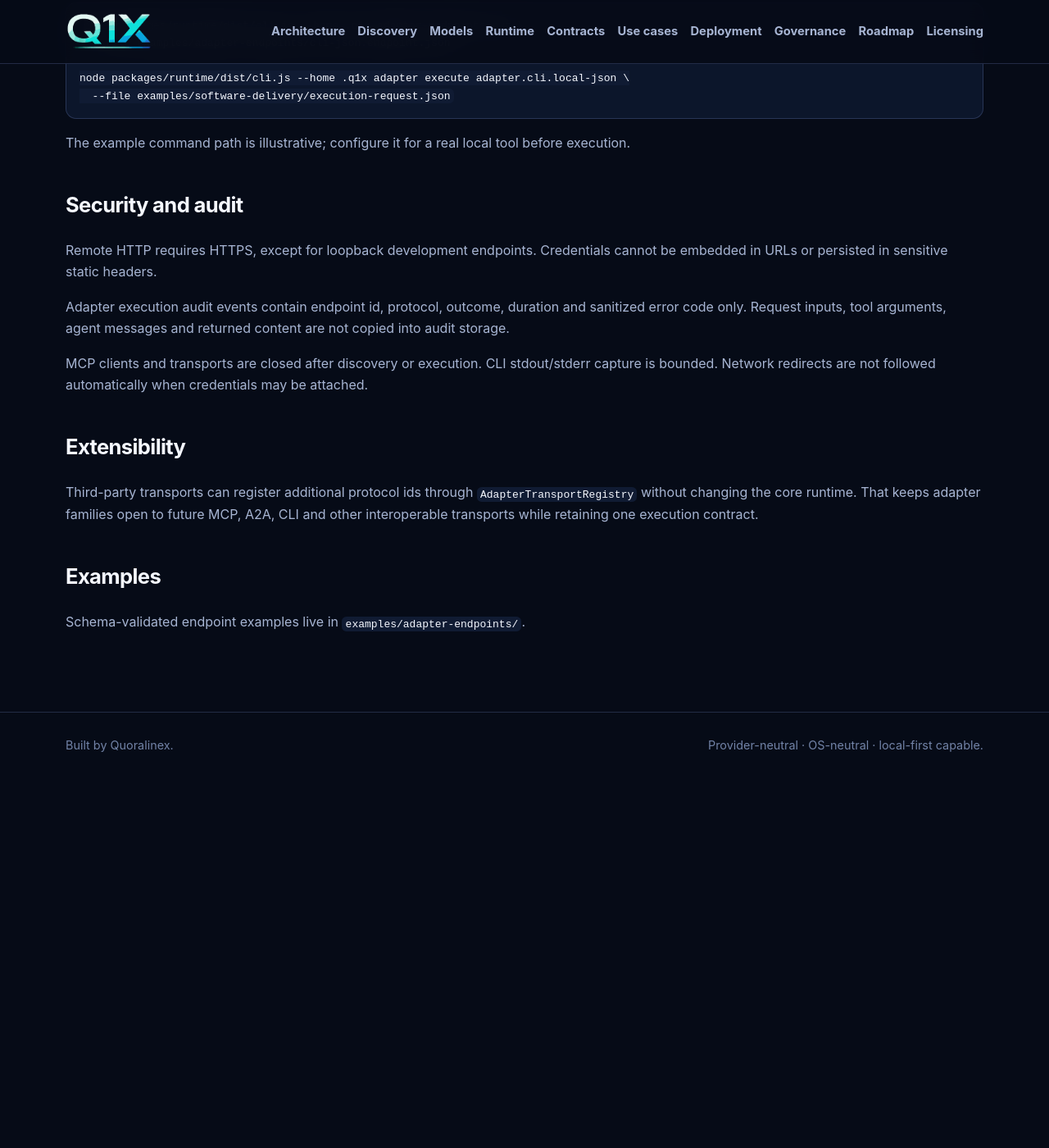
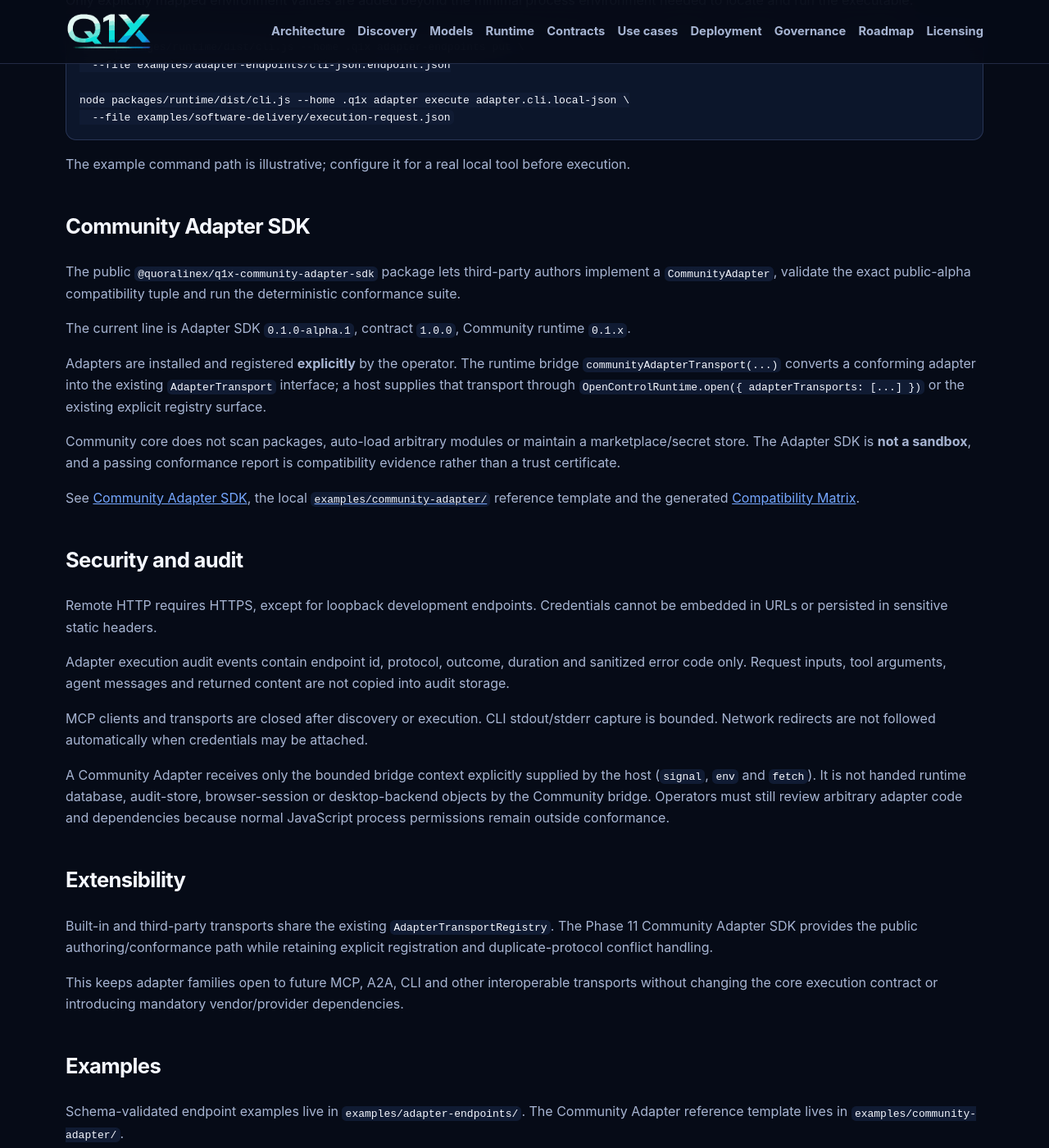
Before and after one commit to Quoralinex/q1x-community-orchestrator, a Jekyll site: the page built from docs/agent-cli-adapters.md, in a window 1280 px wide and 1400 px high, scrolled down 1560 px. Shown: the whole window at 82% size. Built offline with Jekyll 4.4.1, drawn with Linux system fonts in a browser that asks for light colours; our own code applies the rules of GitHub Pages for plain Markdown files; before the commit the page ends 2509 px from its top, so only the background shows below that; some of the changed text lies outside the part shown.

Commit message:
docs: integrate public Community Adapter SDK with adapter guide

```diff
--- a/docs/agent-cli-adapters.md
+++ b/docs/agent-cli-adapters.md
@@ -1,6 +1,6 @@
 # MCP, A2A and CLI/TUI Adapters
 
-Phase 5 adds executable adapter endpoints for MCP servers, A2A agents and local CLI/TUI tools while preserving the provider-neutral Q1X execution envelope.
+Phase 5 adds executable adapter endpoints for MCP servers, A2A agents and local CLI/TUI tools while preserving the provider-neutral Q1X execution envelope. Phase 11 adds a separate public Community Adapter SDK so third-party transport implementations can target that same envelope through an explicit runtime bridge.
 
 ## Adapter endpoints
 
@@ -57,6 +57,18 @@ node packages/runtime/dist/cli.js --home .q1x adapter execute adapter.cli.local-
 
 The example command path is illustrative; configure it for a real local tool before execution.
 
+## Community Adapter SDK
+
+The public `@quoralinex/q1x-community-adapter-sdk` package lets third-party authors implement a `CommunityAdapter`, validate the exact public-alpha compatibility tuple and run the deterministic conformance suite.
+
+The current line is Adapter SDK `0.1.0-alpha.1`, contract `1.0.0`, Community runtime `0.1.x`.
+
+Adapters are installed and registered **explicitly** by the operator. The runtime bridge `communityAdapterTransport(...)` converts a conforming adapter into the existing `AdapterTransport` interface; a host supplies that transport through `OpenControlRuntime.open({ adapterTransports: [...] })` or the existing explicit registry surface.
+
+Community core does not scan packages, auto-load arbitrary modules or maintain a marketplace/secret store. The Adapter SDK is **not a sandbox**, and a passing conformance report is compatibility evidence rather than a trust certificate.
+
+See [Community Adapter SDK](community-adapter-sdk.md), the local [`examples/community-adapter/`](../examples/community-adapter/) reference template and the generated [Compatibility Matrix](compatibility-matrix.md).
+
 ## Security and audit
 
 Remote HTTP requires HTTPS, except for loopback development endpoints. Credentials cannot be embedded in URLs or persisted in sensitive static headers.
@@ -65,10 +77,14 @@ Adapter execution audit events contain endpoint id, protocol, outcome, duration
 
 MCP clients and transports are closed after discovery or execution. CLI stdout/stderr capture is bounded. Network redirects are not followed automatically when credentials may be attached.
 
+A Community Adapter receives only the bounded bridge context explicitly supplied by the host (`signal`, `env` and `fetch`). It is not handed runtime database, audit-store, browser-session or desktop-backend objects by the Community bridge. Operators must still review arbitrary adapter code and dependencies because normal JavaScript process permissions remain outside conformance.
+
 ## Extensibility
 
-Third-party transports can register additional protocol ids through `AdapterTransportRegistry` without changing the core runtime. That keeps adapter families open to future MCP, A2A, CLI and other interoperable transports while retaining one execution contract.
+Built-in and third-party transports share the existing `AdapterTransportRegistry`. The Phase 11 Community Adapter SDK provides the public authoring/conformance path while retaining explicit registration and duplicate-protocol conflict handling.
+
+This keeps adapter families open to future MCP, A2A, CLI and other interoperable transports without changing the core execution contract or introducing mandatory vendor/provider dependencies.
 
 ## Examples
 
-Schema-validated endpoint examples live in `examples/adapter-endpoints/`.
+Schema-validated endpoint examples live in `examples/adapter-endpoints/`. The Community Adapter reference template lives in `examples/community-adapter/`.
```
